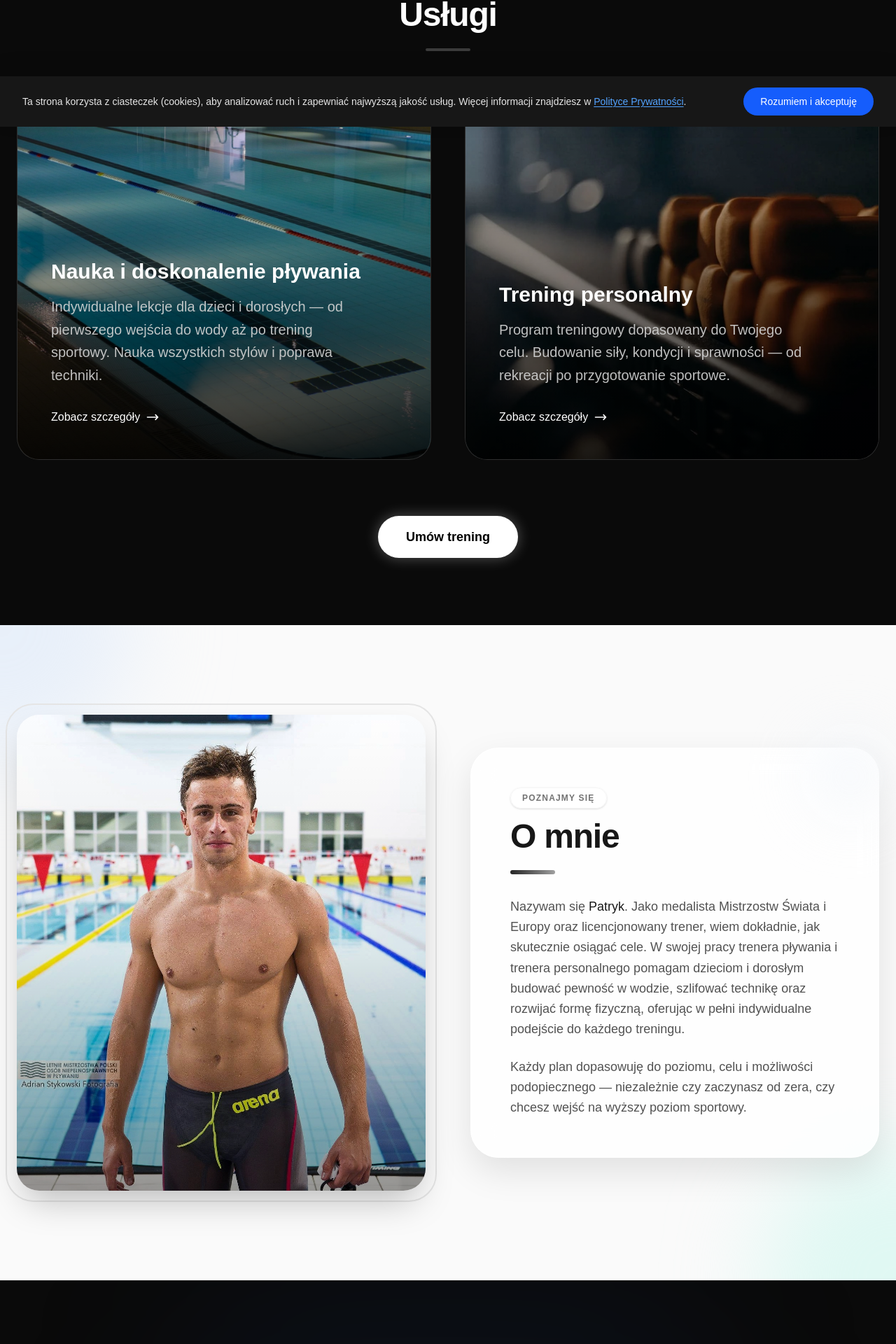
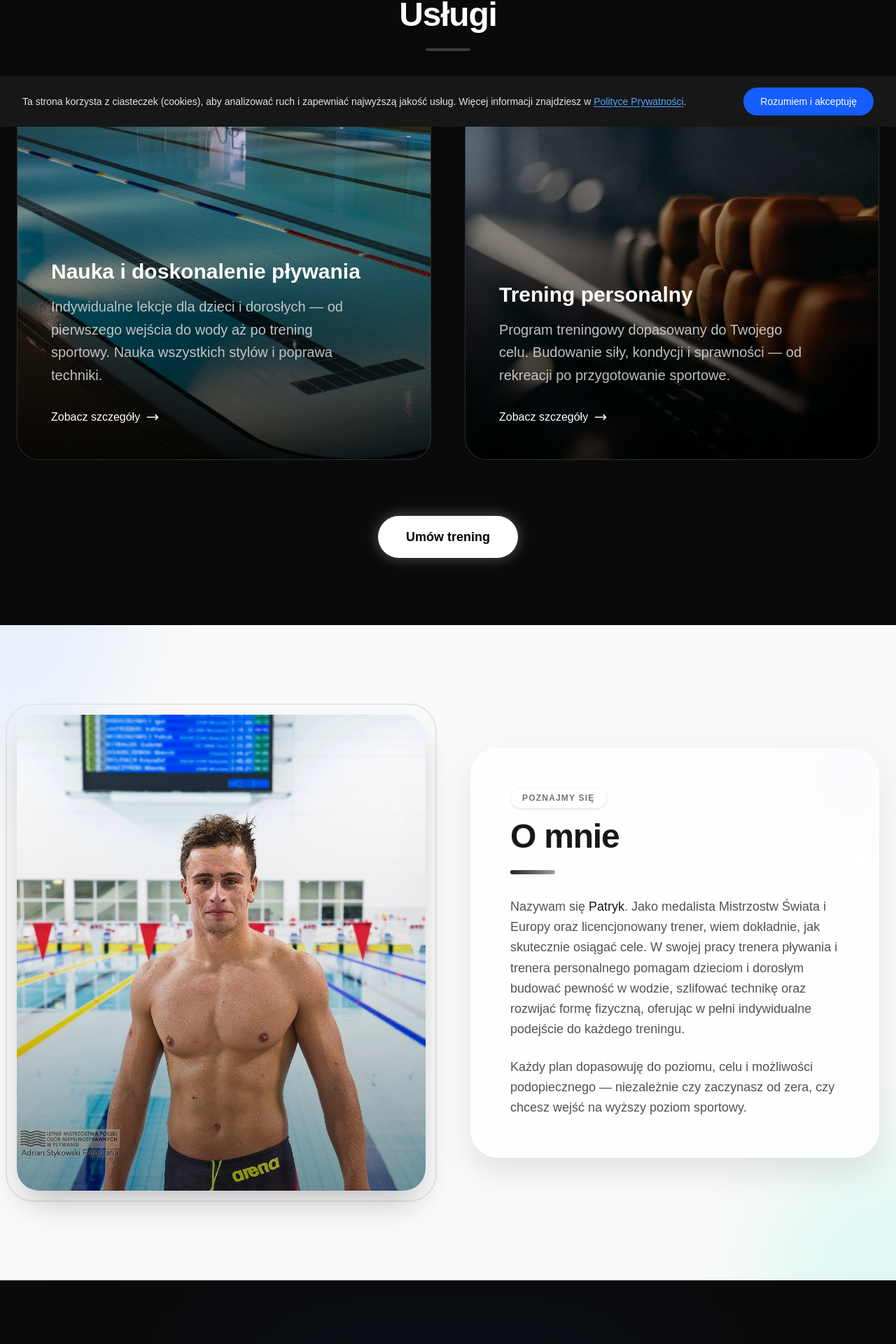
Before and after one commit to patkarlinski/trener-app, a Next.js app: page / in a window 1280 px wide. Shown: the part 619-2539 px from the top of the page at 70% size. Built offline with nearby package versions, Linux system fonts and the light colour scheme.

Commit message:
add new prority img and fix text on navbar

```diff
--- a/components/Navbar.tsx
+++ b/components/Navbar.tsx
@@ -57,14 +57,18 @@ export default function Navbar() {
 
         {/* LOGO */}
         <Link
-          href="/"
-          onClick={closeMenu}
-          className={`font-bold tracking-widest uppercase transition-all duration-500 ${
-            scrolled ? "text-lg md:text-xl" : "text-xl md:text-2xl drop-shadow-lg"
-          }`}
-        >
-          Patryk Karliński <span className="font-light text-neutral-400">| Trener</span>
-        </Link>
+  href="/"
+  onClick={(e) => {
+    // Jeśli jesteśmy na stronie głównej, zrób płynny scroll do góry
+    if (window.location.pathname === '/') {
+      e.preventDefault();
+      window.scrollTo({ top: 0, behavior: 'smooth' });
+    }
+  }}
+  className="text-xl md:text-2xl font-bold tracking-widest uppercase text-white hover:opacity-80 transition-opacity"
+>
+  Patryk Karliński <span className="font-light text-neutral-400">| Trener</span>
+</Link>
 
         {/* DESKTOP MENU */}
         {/* ZMIANA 2: Ujednolicono pisownię na sztywno z wielkich liter (O MNIE) */}
--- a/sections/About.tsx
+++ b/sections/About.tsx
@@ -1,3 +1,5 @@
+import Image from "next/image";
+
 export default function About() {
   return (
     <section
@@ -15,14 +17,19 @@ export default function About() {
           <div className="relative group w-full">
             <div className="absolute -inset-4 border-2 border-neutral-200 rounded-[2.5rem] -z-10 hidden md:block transition-transform duration-500 group-hover:scale-105" />
 
-            {/* TUTAJ ZMIENIONO WYSOKOŚĆ: h-[500px] dla mobile i h-[680px] dla desktopu */}
             <div className="relative h-[500px] md:h-[680px] rounded-[2rem] overflow-hidden shadow-2xl">
-              <img
+
+              {/* TUTAJ ZMIANA: Zoptymalizowany obrazek z Next.js */}
+           <Image
   src="/me.webp"
-                alt="Trener pływania"
-                className="absolute inset-0 w-full h-full object-cover transition-transform duration-700 ease-in-out group-hover:scale-110"
+  alt="Trener pływania Patryk"
+  fill
+  sizes="(max-width: 768px) 100vw, 50vw"
+  // DODANO object-top PONIŻEJ:
+  className="object-cover object-top transition-transform duration-700 ease-in-out group-hover:scale-110"
 />
-              <div className="absolute inset-0 bg-gradient-to-t from-black/50 via-black/10 to-transparent opacity-80" />
+
+              <div className="absolute inset-0 bg-gradient-to-t from-black/50 via-black/10 to-transparent opacity-80 z-10" />
             </div>
           </div>
 
--- a/sections/Hero.tsx
+++ b/sections/Hero.tsx
@@ -1,8 +1,14 @@
+import { preload } from "react-dom";
+
 export default function Hero() {
+
+  // MAGICZNA LINIJKA: Mówi przeglądarce "Pobieraj ten plik jako pierwszy, zanim wyrenderujesz resztę strony!"
+  preload('/banner.webp', { as: 'image' });
+
   return (
     <section className="relative h-[65vh] min-h-[500px] flex items-center justify-center overflow-hidden">
 
-      {/* ZDJĘCIE W TLE */}
+      {/* ZDJĘCIE W TLE (Teraz z najwyższym priorytetem pobierania) */}
       <div
         className="absolute inset-0 bg-cover bg-center"
         style={{ backgroundImage: "url('/banner.webp')" }}
@@ -31,7 +37,7 @@ export default function Hero() {
         </h1>
       </div>
 
-      {/* STRZAŁKA SCROLLOWANIA (Teraz poprawnie widoczna też na mobile) */}
+      {/* STRZAŁKA SCROLLOWANIA */}
       <div className="absolute bottom-8 left-1/2 -translate-x-1/2 animate-bounce opacity-70 z-20">
         <svg className="w-6 h-6 text-white" fill="none" stroke="currentColor" viewBox="0 0 24 24">
           <path strokeLinecap="round" strokeLinejoin="round" strokeWidth={2} d="M19 14l-7 7m0 0l-7-7m7 7V3" />
--- a/sections/Services.tsx
+++ b/sections/Services.tsx
@@ -1,4 +1,6 @@
+// 1. DODAJ IMPORT
 import Link from "next/link";
+import Image from "next/image";
 
 export default function Services() {
   return (
@@ -9,21 +11,28 @@ export default function Services() {
           <div className="w-16 h-1 bg-white mt-6 mx-auto rounded-full opacity-20" />
         </div>
 
-        {/* GRID - zmniejszyłem gap dla lepszej spójności */}
+        {/* GRID */}
         <div className="grid grid-cols-1 lg:grid-cols-2 gap-8 lg:gap-12">
 
           {/* Pływanie */}
           <Link href="/oferta#plywanie" className="group block h-[480px] lg:h-[520px]">
             <div className="relative w-full h-full rounded-[2rem] overflow-hidden border border-white/10 bg-neutral-900 transition-all duration-500 group-hover:-translate-y-2 group-hover:border-white/30 group-hover:shadow-[0_20px_40px_rgba(255,255,255,0.05)]">
-              {/* Zdjęcie w tle */}
-              <div
-                className="absolute inset-0 bg-cover bg-center transition-transform duration-700 ease-out group-hover:scale-105"
-                style={{ backgroundImage: "url('/swim.webp')" }}
-              />
-              {/* Gradient tła - odsłania górę zdjęcia, przyciemnia dół pod tekst */}
+
+              {/* ZMIANA: Zoptymalizowane zdjęcie w tle z zachowanym efektem przybliżenia */}
+              <div className="absolute inset-0 transition-transform duration-700 ease-out group-hover:scale-105">
+                <Image
+                  src="/swim.webp"
+                  alt="Nauka i doskonalenie pływania"
+                  fill
+                  sizes="(max-width: 1024px) 100vw, 50vw"
+                  className="object-cover object-center"
+                />
+              </div>
+
+              {/* Gradient tła */}
               <div className="absolute inset-0 bg-gradient-to-t from-black/95 via-black/50 to-transparent opacity-90 transition-opacity duration-500 group-hover:opacity-100" />
 
-              {/* Zawartość - wyrównana do lewej i zepchnięta na dół */}
+              {/* Zawartość */}
               <div className="relative h-full flex flex-col justify-end p-8 md:p-12">
                 <h3 className="text-3xl font-bold mb-4 text-white">
                   Nauka i doskonalenie pływania
@@ -51,11 +60,18 @@ export default function Services() {
           {/* Trening */}
           <Link href="/oferta#trening" className="group block h-[480px] lg:h-[520px]">
             <div className="relative w-full h-full rounded-[2rem] overflow-hidden border border-white/10 bg-neutral-900 transition-all duration-500 group-hover:-translate-y-2 group-hover:border-white/30 group-hover:shadow-[0_20px_40px_rgba(255,255,255,0.05)]">
-              {/* Zdjęcie w tle */}
-              <div
-                className="absolute inset-0 bg-cover bg-center transition-transform duration-700 ease-out group-hover:scale-105"
-                style={{ backgroundImage: "url('/gym.webp')" }}
-              />
+
+              {/* ZMIANA: Zoptymalizowane zdjęcie w tle z zachowanym efektem przybliżenia */}
+              <div className="absolute inset-0 transition-transform duration-700 ease-out group-hover:scale-105">
+                <Image
+                  src="/gym.webp"
+                  alt="Trening personalny"
+                  fill
+                  sizes="(max-width: 1024px) 100vw, 50vw"
+                  className="object-cover object-center"
+                />
+              </div>
+
               {/* Gradient tła */}
               <div className="absolute inset-0 bg-gradient-to-t from-black/95 via-black/50 to-transparent opacity-90 transition-opacity duration-500 group-hover:opacity-100" />
 
```
Lines whose indentation alone changed are shown as unchanged.
